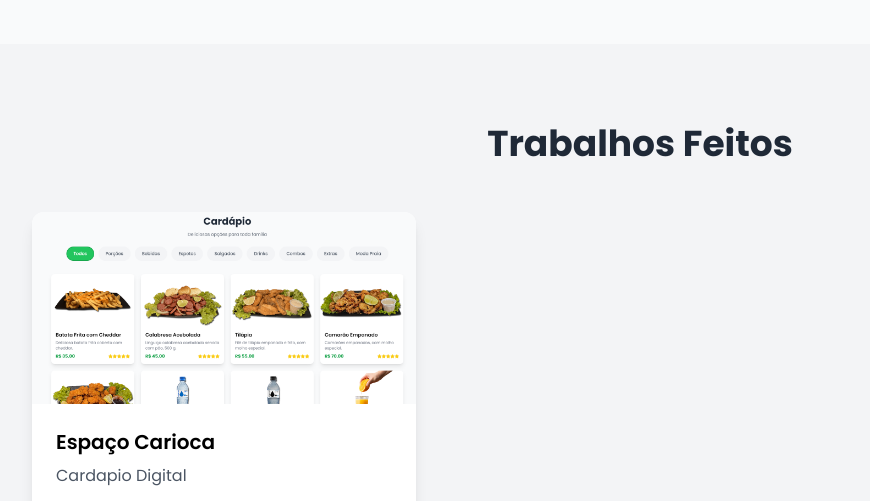
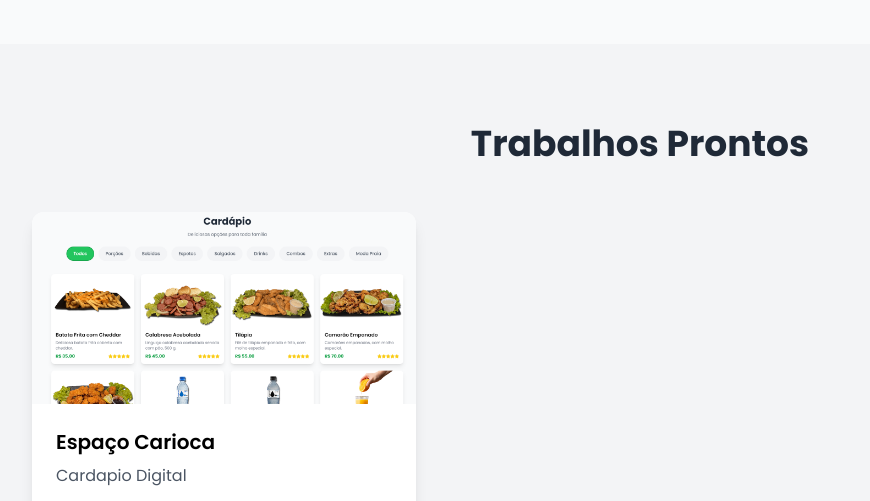
Before and after one commit to robertlindomar/Portfolio, a plain HTML site: page index.html in a window 1280 px wide. Shown: the part 1280-1781 px from the top of the page, without its empty margins (0-870 px from the left). Drawn offline with nearby package versions, Linux system fonts and the light colour scheme.

Commit message:
Update index.html

```diff
--- a/index.html
+++ b/index.html
@@ -229,7 +229,7 @@
     <!-- Seção Projetos -->
     <section id="projetos" class="py-20 bg-gray-100">
         <div class="max-w-7xl mx-auto px-4 sm:px-6 lg:px-8">
-            <h2 class="text-3xl sm:text-4xl font-bold text-center text-gray-800 mb-12">Trabalhos Feitos</h2>
+            <h2 class="text-3xl sm:text-4xl font-bold text-center text-gray-800 mb-12">Trabalhos Prontos</h2>
 
             <div class="grid grid-cols-1 md:grid-cols-2 lg:grid-cols-3 gap-8">
                 <!-- Projeto 1 -->
```
